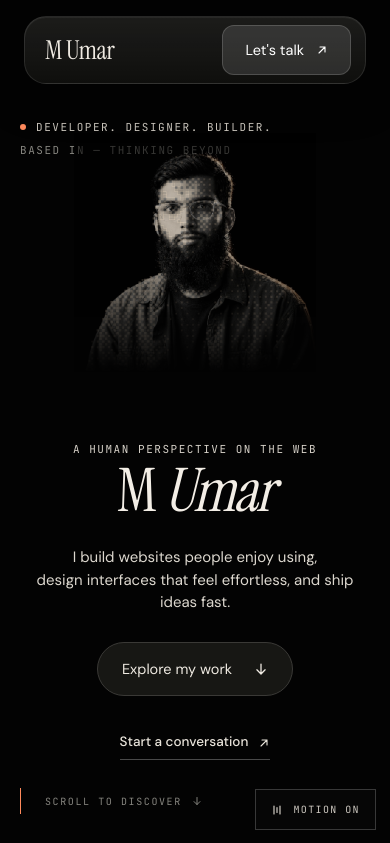
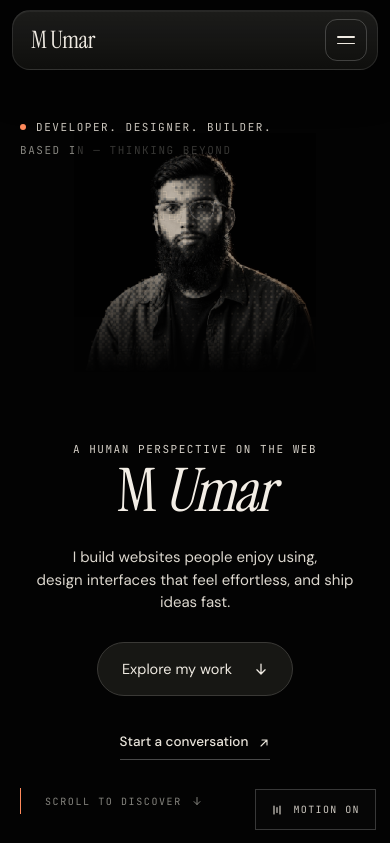
Before and after one commit to whoissajo/Portfolio, a Next.js app: page / in a window 390 px wide. Shown: the top 843 px of the page. Built offline with nearby package versions, Linux system fonts and the light colour scheme.

Commit message:
Style responsive hamburger navigation

```diff
--- a/app/globals.css
+++ b/app/globals.css
@@ -92,7 +92,52 @@ html.motion-off .dot { animation: none; }
 .nav-links a.on::after { content: ""; position: absolute; left: 50%; bottom: 5px; width: 3px; height: 3px; border-radius: 50%; background: #fff; transform: translateX(-50%); }
 .nav-cta { display: inline-flex; align-items: center; gap: 12px; margin-left: 14px; padding: 13px 22px; border-radius: 12px; background: rgba(255, 255, 255, 0.12); border: 1px solid rgba(255, 255, 255, 0.16); color: #fff; font-size: 14.5px; transition: background 0.3s; }
 .nav-cta:hover { background: rgba(255, 255, 255, 0.2); }
-@media (max-width: 720px) { .nav-links a:not(.nav-cta) { display: none; } .nav { padding-left: 20px; } }
+.menu-toggle {
+  display: none;
+  flex: none;
+  width: 42px;
+  height: 42px;
+  align-items: center;
+  justify-content: center;
+  border: 1px solid var(--line-2);
+  border-radius: 12px;
+  color: var(--ink);
+  transition: background 0.25s, border-color 0.25s;
+}
+.menu-toggle:hover, .menu-toggle.is-open { background: rgba(255, 255, 255, 0.08); border-color: rgba(255, 255, 255, 0.32); }
+.hamburger-icon { position: relative; display: block; width: 18px; height: 14px; }
+.hamburger-icon i { position: absolute; left: 0; width: 100%; height: 1.5px; border-radius: 2px; background: currentColor; transition: top 0.25s, bottom 0.25s, transform 0.25s; }
+.hamburger-icon i:first-child { top: 3px; }
+.hamburger-icon i:last-child { bottom: 3px; }
+.menu-toggle.is-open .hamburger-icon i:first-child { top: 6px; transform: rotate(45deg); }
+.menu-toggle.is-open .hamburger-icon i:last-child { bottom: 6px; transform: rotate(-45deg); }
+
+@media (max-width: 720px) {
+  .nav { top: 10px; width: calc(100% - 24px); height: 60px; padding: 0 10px 0 18px; border-radius: 18px; }
+  .logo { font-size: 24px; }
+  .menu-toggle { display: inline-flex; }
+  .nav-links {
+    position: absolute;
+    top: calc(100% + 8px);
+    left: 0;
+    right: 0;
+    display: none;
+    flex-direction: column;
+    align-items: stretch;
+    gap: 4px;
+    padding: 10px;
+    border: 1px solid var(--line-2);
+    border-radius: 18px;
+    background: rgba(12, 12, 11, 0.96);
+    -webkit-backdrop-filter: blur(18px);
+    backdrop-filter: blur(18px);
+    box-shadow: 0 18px 45px rgba(0, 0, 0, 0.55);
+  }
+  .nav-links.is-open { display: flex; }
+  .nav-links a:not(.nav-cta) { display: flex; min-height: 44px; align-items: center; padding: 10px 14px; }
+  .nav-links a.on::after { left: auto; right: 16px; bottom: 50%; transform: translateY(50%); }
+  .nav-links .nav-cta { width: 100%; justify-content: space-between; margin: 4px 0 0; padding: 13px 16px; }
+}
 
 .motion-toggle { position: fixed; z-index: 140; right: 28px; bottom: 28px; display: inline-flex; align-items: center; gap: 10px; padding: 11px 15px; font-size: 10px; letter-spacing: 0.14em; color: #cfcac2; background: rgba(8, 8, 8, 0.85); border: 1px solid var(--line-2); backdrop-filter: blur(10px); transition: border-color 0.3s, color 0.3s; }
 .motion-toggle:hover { color: #fff; border-color: rgba(255, 255, 255, 0.4); }
```
